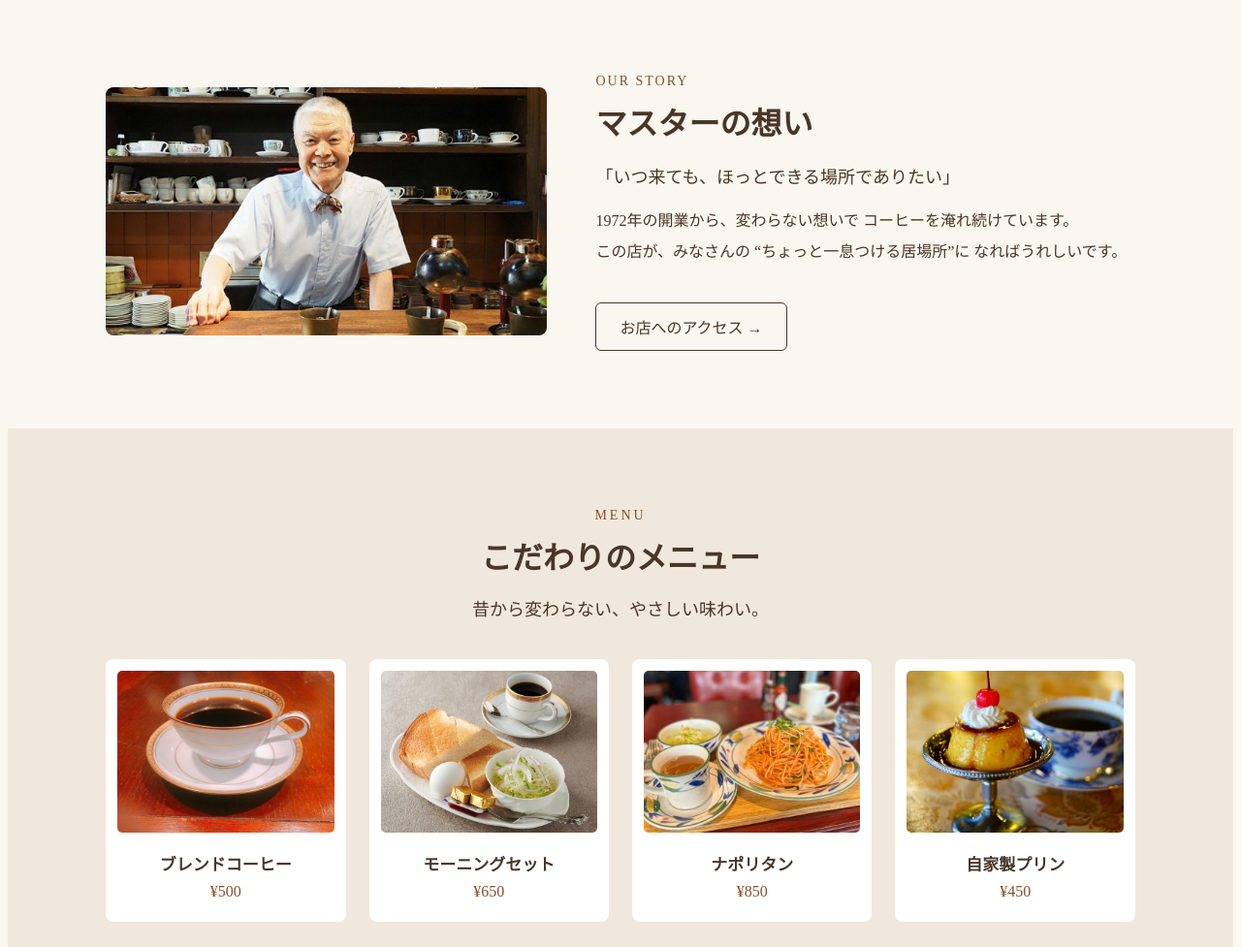
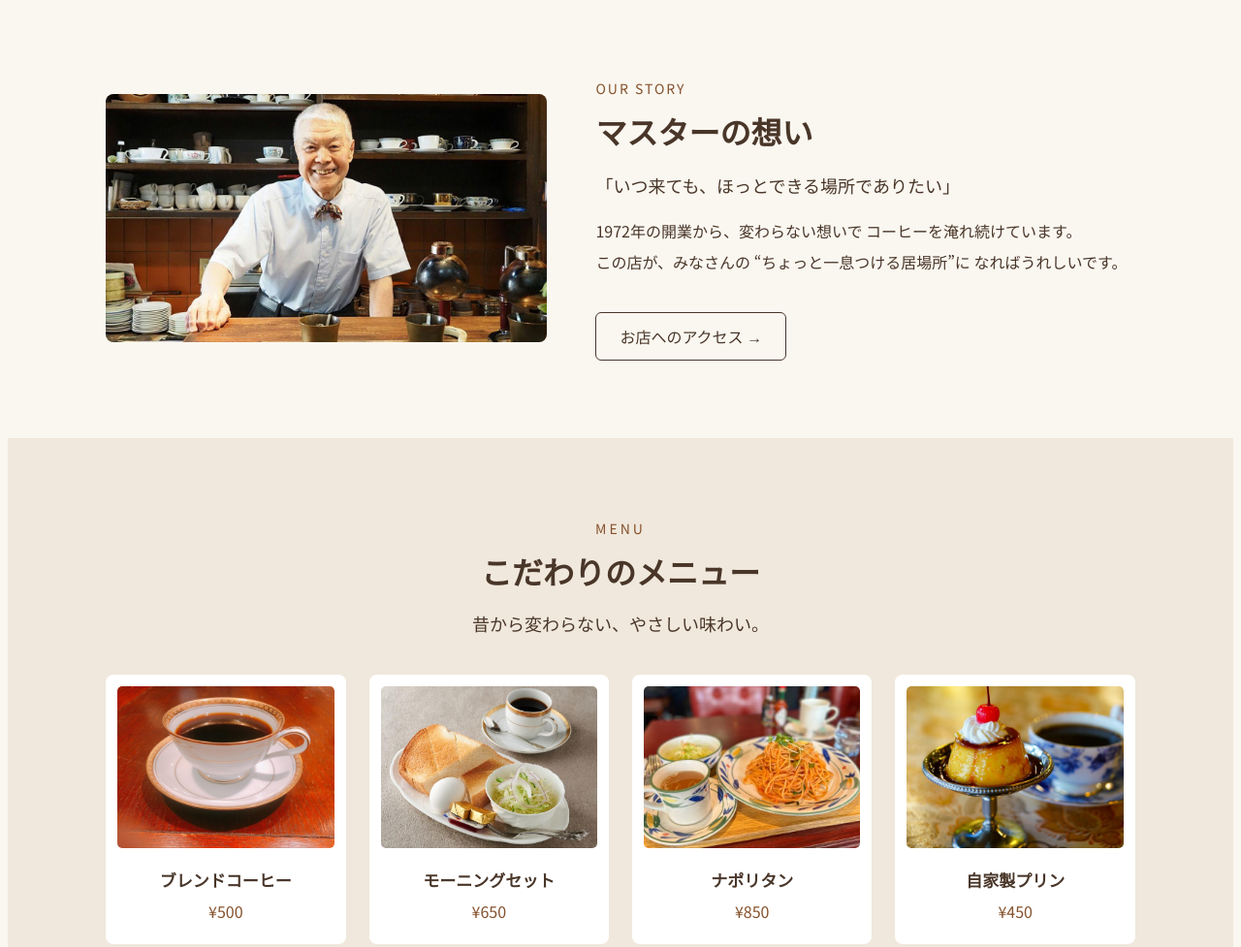
Before and after one commit to milkkarin/cafe-website, a plain HTML site: page index.html in a window 1280 px wide. Shown: the part 810-1787 px from the top of the page at 97% size. Drawn offline with Linux system fonts and the light colour scheme.

Commit message:
見出しと本文のフォントを変更
Added font settings for body, headings, and navigation.

```diff
--- a/style.css
+++ b/style.css
@@ -757,3 +757,20 @@ html {
   height: 100%;
   border: none;
 }
+
+/* フォントの設定 */
+
+/* 本文は読みやすいゴシック体 */
+body {
+  font-family: "Noto Sans JP", sans-serif;
+}
+
+/* 見出しはレトロで上品な明朝体 */
+h1, h2, h3 {
+  font-family: "Noto Serif JP", serif;
+}
+
+/* ナビゲーションも明朝体に */
+nav a {
+  font-family: "Noto Serif JP", serif;
+}
```
